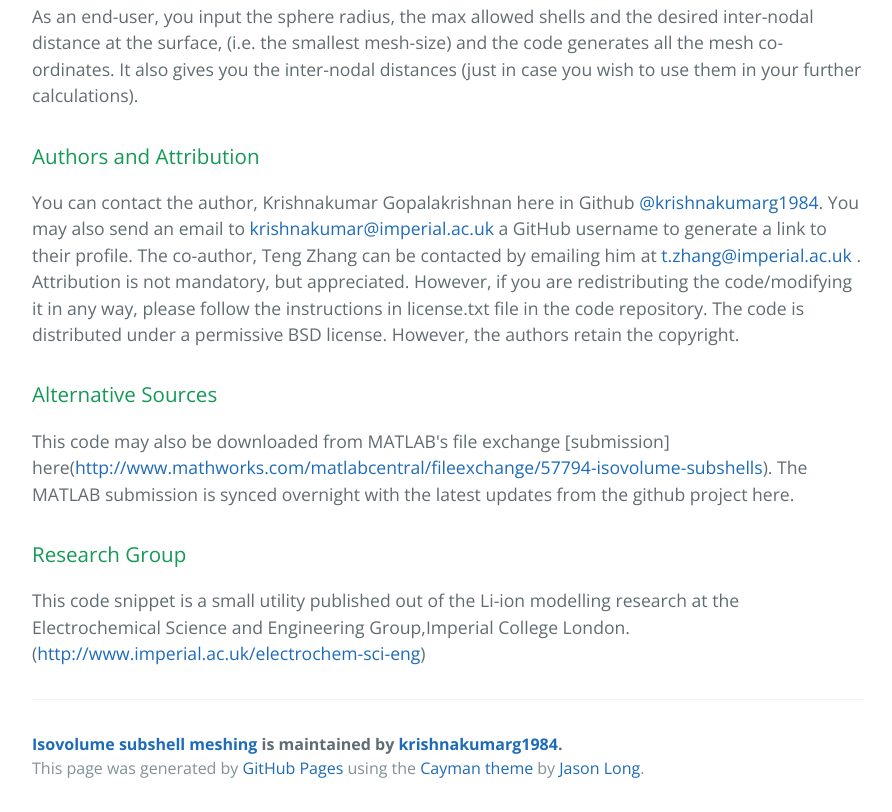
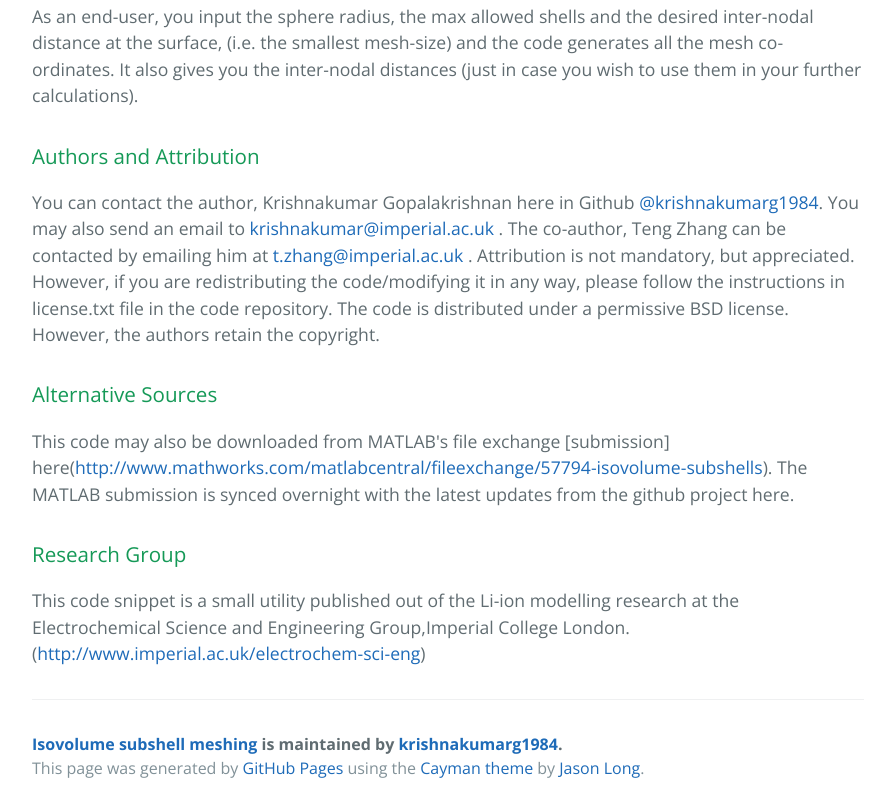
Before and after one commit to krishnakumarg1984/IsoVolume_subshell_meshing, a plain HTML site: page index.html in a window 1280 px wide. Shown: the part 915-1727 px from the top of the page, without its empty margins (192-1084 px from the left). Drawn offline with nearby package versions, Linux system fonts and the light colour scheme.

```diff
--- a/index.html
+++ b/index.html
@@ -37,7 +37,7 @@
 <h3>
 <a id="authors-and-attribution" class="anchor" href="#authors-and-attribution" aria-hidden="true"><span aria-hidden="true" class="octicon octicon-link"></span></a>Authors and Attribution</h3>
 
-<p>You can contact the author, Krishnakumar Gopalakrishnan here in Github <a href="https://github.com/krishnakumarg1984" class="user-mention">@krishnakumarg1984</a>. You may also send an email to <a href="mailto:krishnakumar@imperial.ac.uk">krishnakumar@imperial.ac.uk</a>  a GitHub username to generate a link to their profile. The co-author, Teng Zhang can be contacted by emailing him at <a href="mailto:t.zhang@imperial.ac.uk">t.zhang@imperial.ac.uk</a> . Attribution is not mandatory, but appreciated. However, if you are redistributing the code/modifying it in any way, please follow the instructions in license.txt file in the code repository. The code is distributed under a permissive BSD license.  However, the authors retain the copyright. </p>
+<p>You can contact the author, Krishnakumar Gopalakrishnan here in Github <a href="https://github.com/krishnakumarg1984" class="user-mention">@krishnakumarg1984</a>. You may also send an email to <a href="mailto:krishnakumar@imperial.ac.uk">krishnakumar@imperial.ac.uk</a> . The co-author, Teng Zhang can be contacted by emailing him at <a href="mailto:t.zhang@imperial.ac.uk">t.zhang@imperial.ac.uk</a> . Attribution is not mandatory, but appreciated. However, if you are redistributing the code/modifying it in any way, please follow the instructions in license.txt file in the code repository. The code is distributed under a permissive BSD license.  However, the authors retain the copyright. </p>
 
 <h3>
 <a id="alternative-sources" class="anchor" href="#alternative-sources" aria-hidden="true"><span aria-hidden="true" class="octicon octicon-link"></span></a>Alternative Sources</h3>
```
Also changed, not shown: params.json (+1 -1 lines).
